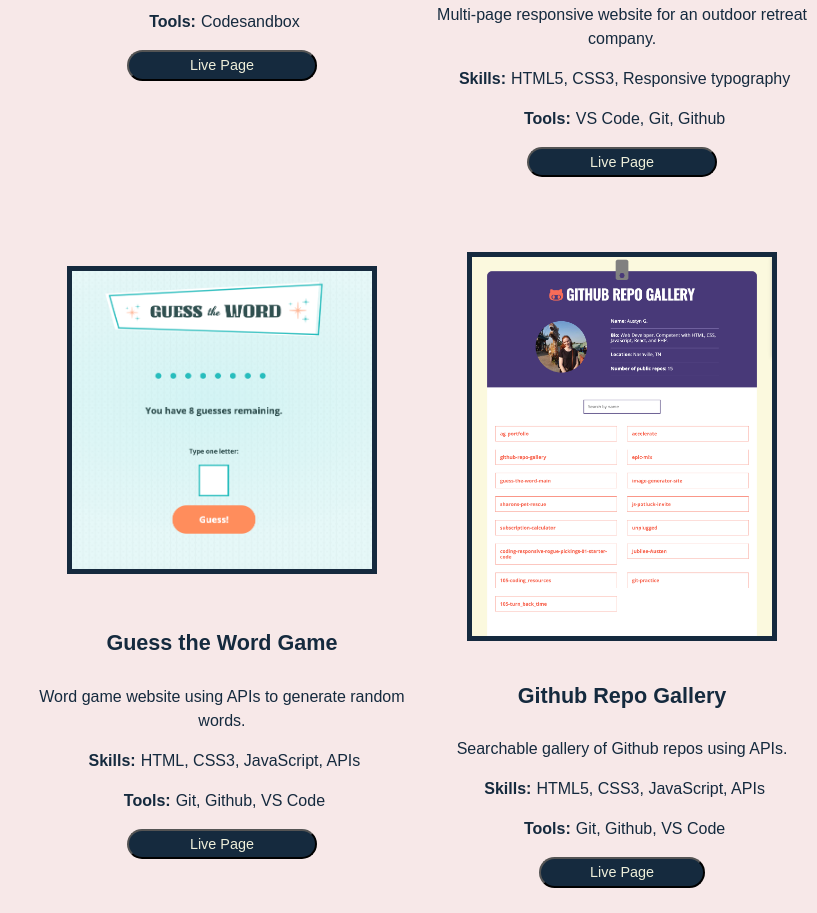
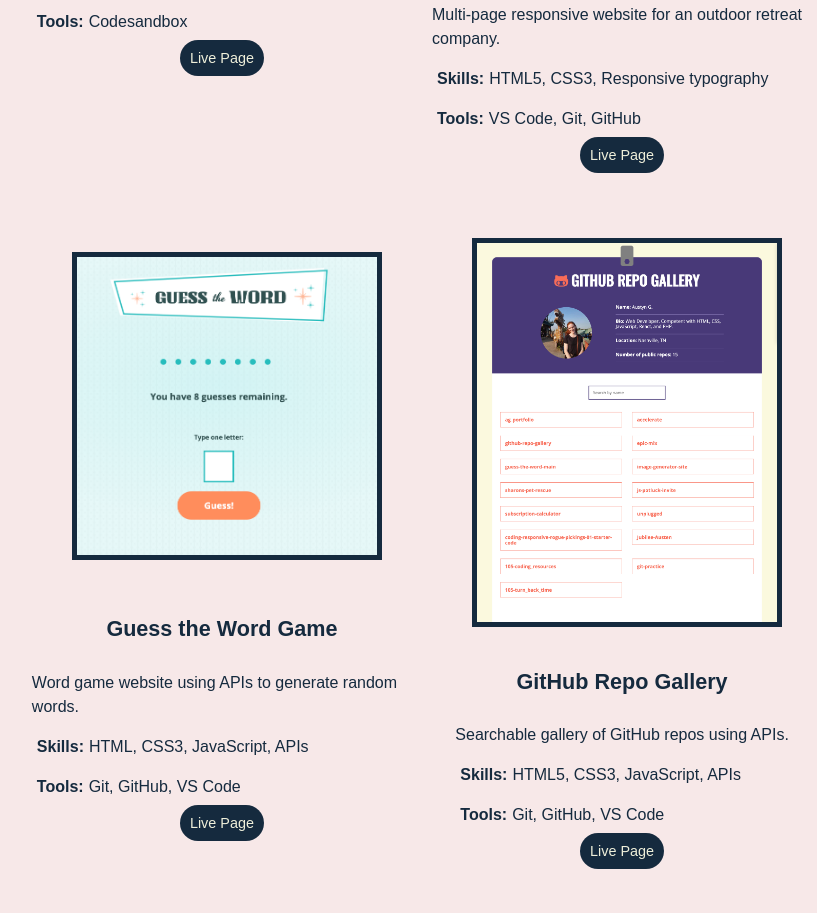
Before and after one commit to austyng27/ag_portfolio, a website built with Parcel: page index.html in a window 1280 px wide. Shown: the part 1027-1940 px from the top of the page, without its empty margins (218-1035 px from the left). Built offline with nearby package versions, Linux system fonts and the light colour scheme; a web font is replaced by a local one.

Commit message:
Updated live page button and fixed spelling

```diff
--- a/css/main.css
+++ b/css/main.css
@@ -93,6 +93,7 @@ font-family: 'Lexend Tera', sans-serif; */
 
 html {
   font-size: 16px;
+  scroll-behavior: smooth;
 }
 
 body {
@@ -162,13 +163,11 @@ header .content-wrapper {
   display: flex;
   justify-content: center;
   text-align: center;
-  /*background: blue;*/
 }
 
 header nav {
   width: 100%;
   padding: 1.875em 0;
-  /*background: yellow;*/
 }
 
 header nav ul {
@@ -178,13 +177,11 @@ header nav ul {
   margin: 0 1.875em;
   padding: 0;
   list-style: none;
-  /*background: lightpink;*/
 
 }
 
 header nav ul li {
   width: 90%;
-  /*background: lightgreen;*/
 }
 
 
@@ -195,7 +192,6 @@ header nav ul li a {
   text-transform: capitalize;
   text-decoration: none;
   color: #EEEFDA;
-  /*background: hotpink;*/
 }
 
 #contact-button {
@@ -222,7 +218,6 @@ header h2 {
   text-align: center;
   width: 100%;
   margin: 80px 0;
-  /*background: red;*/
 }
 
 #projects h2 {
@@ -235,14 +230,12 @@ header h2 {
   text-align: center;
   flex-flow: row wrap;
   width: 100%;
-  /*background: yellow;*/
 }
 
 #projects .content-wrapper .showcase article {
   margin: 20px 0;
   padding: 10px 10px;
   width: 50%;
-  /*background: green;*/
 }
 
 figure{
@@ -250,6 +243,7 @@ figure{
   justify-content: center;
   align-items: center;
 }
+
 #projects img {
   object-fit: fill;
   border: 5px solid #152A3E;
@@ -264,13 +258,14 @@ figure{
 }
 
 #projects p {
+  text-align: left;
   color: #152A3E;
 }
 
-button {
+.live-page-button {
   width: 50%;
   border-radius: 30px;
-  padding: 5px;
+  padding: 10px;
   background: #152A3E;
 }
 
@@ -296,7 +291,6 @@ button {
   justify-content: center;
   text-align: center;
   flex-flow: row wrap;
-  /*background: green;*/
 }
 
 #skills h2 {
@@ -341,7 +335,6 @@ flex-flow: row wrap;
   color: #152A3E;
   font-size: 1.25em;
   font-weight: 700;
-  /*background: lightblue;*/
 }
 
 .tech-box {
@@ -366,7 +359,6 @@ flex-flow: row wrap;
   display: flex;
   justify-content: center;
   text-align: center;
-  /*background: white;*/
 }
 
 .author-photo {
@@ -374,7 +366,6 @@ flex-flow: row wrap;
   display: flex;
   justify-content: center;
   text-align: center;
-  /*background: green;*/
 }
 
 .author-photo img {
@@ -389,7 +380,6 @@ flex-flow: row wrap;
   justify-content: center;
   text-align: center;
   flex-flow: row wrap;
-  /*background: yellow;*/
 }
 
 .author-info h2 {
@@ -399,7 +389,6 @@ flex-flow: row wrap;
   text-align: center;
   flex-flow: row wrap;
   color: #152A3E;
-  /*background: blue;*/
 }
 
 .author-info h3 {
@@ -409,7 +398,6 @@ flex-flow: row wrap;
   text-align: center;
   flex-flow: row wrap;
   color: #152A3E;
-  /*background: yellow;*/
 }
 
 .info-paragraph {
@@ -418,7 +406,6 @@ flex-flow: row wrap;
   padding: 0 0 0 10px;
   display: block;
   text-align: left;
-  /*background: yellow;*/
 }
 
 .info-paragraph p {
@@ -446,7 +433,6 @@ flex-flow: row wrap;
   text-align: center;
   flex-flow: row wrap;
   padding: 0 0 60px 0;
-  /*background: lightgreen;*/
 }
 
 #contact h2 {
@@ -455,7 +441,6 @@ flex-flow: row wrap;
   justify-content: center;
   text-align: center;
   color: #EEEFDA;
-  /*background: yellow;*/
 }
 
 .connect-with-me {
@@ -464,7 +449,6 @@ flex-flow: row wrap;
   justify-content: center;
   text-align: center;
   flex-flow: row wrap;
-  /*background: white;*/
 }
 
 .contact-info {
@@ -474,7 +458,6 @@ flex-flow: row wrap;
   text-align: center;
   flex-flow: row wrap;
   padding: 20px;
-  /*background: green;*/
 }
 
 .hire-me {
@@ -484,14 +467,12 @@ flex-flow: row wrap;
   text-align: center;
   flex-flow: row wrap;
   color: #EEEFDA;
-  /*background: pink;*/
 }
 
 .contact-info p {
   width: 100%;
   flex-flow: row wrap;
   color: #EEEFDA;
-  /*background: yellow;*/
 }
 
 .social-info {
@@ -501,13 +482,11 @@ flex-flow: row wrap;
   text-align: center;
   flex-flow: row wrap;
   padding: 30px;
-  /*background: hotpink;*/
 }
 
 .follow-me {
   width: 100%;
   color: #EEEFDA;
-  /*background: lightgrey;*/
 }
 
 .social-icons {
@@ -515,7 +494,6 @@ flex-flow: row wrap;
   display: flex;
   justify-content: center;
   text-align: center;
-  /*background: lightskyblue;*/
 }
 
 .social-icons ul {
@@ -526,13 +504,11 @@ flex-flow: row wrap;
   list-style: none;
   margin: 0;
   padding: 0;
-  /*background: lightsalmon;*/
 }
 
 .social-icons ul li {
   margin: 0 20px;
   width: 100%;
-  /*background: yellow;*/
 }
 
 .social-icons ul li a {
@@ -543,7 +519,6 @@ flex-flow: row wrap;
   padding: 0;
   font-size: 2.125em;
   color: #EEEFDA;
-  /*background: green;*/
 }
 
 .location {
@@ -551,7 +526,6 @@ flex-flow: row wrap;
   display: flex;
   flex-flow: row wrap;
   padding: 30px;
-  /*background: plum;*/
 }
 
 .meet-me {
@@ -561,7 +535,6 @@ flex-flow: row wrap;
   text-align: center;
   flex-flow: row wrap;
   color: #EEEFDA;
-  /*background: lightseagreen;*/
 }
 
 .city {
@@ -569,7 +542,6 @@ flex-flow: row wrap;
   display: flex;
   justify-content: center;
   text-align: center;
-  /*background: white;*/
 }
 
 .city p {
@@ -578,7 +550,6 @@ flex-flow: row wrap;
   justify-content: center;
   text-align: center;
   color: #EEEFDA;
-  /*background: yellow;*/
 }
 
 .copywrite {
@@ -590,7 +561,6 @@ flex-flow: row wrap;
   color: #EEEFDA;
   padding: 30px;
   margin: 60px 0 0 0;
-  /*background: purple;*/
 }
 
 
@@ -610,7 +580,6 @@ flex-flow: row wrap;
     margin: 20px 0;
     padding: 10px 10px;
     width: 33%;
-    /*background: purple;*/
   }
 
   .list-wrapper{
@@ -619,7 +588,6 @@ flex-flow: row wrap;
     justify-content: center;
     align-items: center;
     flex-flow: row wrap;
-    /*background: lightseagreen;*/
     }
 
   #skills .content-wrapper .skill-list article {
@@ -629,7 +597,6 @@ flex-flow: row wrap;
     text-align: center;
     flex-flow: row wrap;
     font-size: 1.25em;
-    /*background: pink;*/
   }
 
   .author-photo {
@@ -646,7 +613,6 @@ flex-flow: row wrap;
     justify-content: space-evenly;
     text-align: center;
     flex-flow: row;
-    /*background: blue;*/
   }
 
   .contact-info {
@@ -656,13 +622,11 @@ flex-flow: row wrap;
     text-align: center;
     flex-flow: row wrap;
     padding: 20px;
-    /*background: lightgreen;*/
   }
 
   .social-info {
     width: 30%;
     padding: 20px;
-    /*background: hotpink;*/
   }
 
   .location {
@@ -670,7 +634,6 @@ flex-flow: row wrap;
     display: flex;
     flex-flow: row wrap;
     padding: 20px;
-    /*background: plum;*/
   }
 }
 
@@ -684,7 +647,6 @@ flex-flow: row wrap;
     display: flex;
     justify-content: center;
     text-align: center;
-    /*background: pink;*/
 }
 
 .author-info {
@@ -693,10 +655,10 @@ flex-flow: row wrap;
   justify-content: center;
   text-align: center;
   flex-flow: row wrap;
-  /*background: lightcoral;*/
 }
 }
 /*------------------------------------------------------- */
+
 /* ==========================================================================
    Helper classes
    ========================================================================== */
--- a/index.html
+++ b/index.html
@@ -54,53 +54,59 @@
         <div class="showcase">
           <article>
             <figure>
-              <img src="img/sticky-notes-app.png" alt="Sticky note application">
+              <a href="https://1pitr3.csb.app/" target="_blank"><img src="img/sticky-notes-app.png"
+                  alt="Sticky note application"></a>
             </figure>
             <div class="project-block">
               <h4>Sticky Notes App</h4>
               <p>React app where users and generate, delete, edit, and search sticky notes.</p>
               <p><span class="skills-bold">Skills:</span>ES6, JSX</p>
               <p><span class="skills-bold">Tools:</span>Codesandbox</p>
-              <button><a href="https://1pitr3.csb.app/" target="_blank">Live Page</a></button>
+              <a class="live-page-button" href="https://1pitr3.csb.app/" target="_blank">Live Page</a>
             </div>
           </article>
 
           <article>
             <figure>
-              <img src="img/unplugged.png" alt="Unplugged company website">
+              <a href="https://austyng27.github.io/unplugged/" target="_blank"><img src="img/unplugged.png"
+                  alt="Unplugged company website"></a>
             </figure>
             <div class="project-block">
               <h4>Unplugged Website</h4>
               <p>Multi-page responsive website for an outdoor retreat company.</p>
               <p><span class="skills-bold">Skills:</span>HTML5, CSS3, Responsive typography</p>
-              <p><span class="skills-bold">Tools:</span>VS Code, Git, Github</p>
-              <button><a href="https://austyng27.github.io/unplugged/" target="_blank">Live Page</a></button>
+              <p><span class="skills-bold">Tools:</span>VS Code, Git, GitHub</p>
+              <a class="live-page-button" href="https://austyng27.github.io/unplugged/" target="_blank">Live Page</a>
             </div>
           </article>
 
           <article>
             <figure>
-              <img src="img/guess-the-word.png" alt="Guess the word website">
+              <a href="https://austyng27.github.io/guess-the-word-main/" target="_blank"><img
+                  src="img/guess-the-word.png" alt="Guess the word website"></a>
             </figure>
             <div class="project-block">
               <h4>Guess the Word Game</h4>
               <p>Word game website using APIs to generate random words.</p>
               <p><span class="skills-bold">Skills:</span>HTML, CSS3, JavaScript, APIs</p>
-              <p><span class="skills-bold">Tools:</span>Git, Github, VS Code</p>
-              <button><a href="https://austyng27.github.io/guess-the-word-main/" target="_blank">Live Page</a></button>
+              <p><span class="skills-bold">Tools:</span>Git, GitHub, VS Code</p>
+              <a class="live-page-button" href="https://austyng27.github.io/guess-the-word-main/" target="_blank">Live
+                Page</a>
             </div>
           </article>
 
           <article>
             <figure>
-              <img src="img/austyng27.github.io_github-repo-gallery_.png" alt="Repo Gallery">
+              <a href="https://austyng27.github.io/github-repo-gallery/" target="_blank"><img
+                  src="img/austyng27.github.io_github-repo-gallery_.png" alt="Repo Gallery"></a>
             </figure>
             <div class="project-block">
-              <h4>Github Repo Gallery</h4>
-              <p>Searchable gallery of Github repos using APIs.</p>
+              <h4>GitHub Repo Gallery</h4>
+              <p>Searchable gallery of GitHub repos using APIs.</p>
               <p><span class="skills-bold">Skills:</span>HTML5, CSS3, JavaScript, APIs</p>
-              <p><span class="skills-bold">Tools:</span>Git, Github, VS Code</p>
-              <button><a href="https://austyng27.github.io/github-repo-gallery/" target="_blank">Live Page</a></button>
+              <p><span class="skills-bold">Tools:</span>Git, GitHub, VS Code</p>
+              <a class="live-page-button" href="https://austyng27.github.io/github-repo-gallery/" target="_blank">Live
+                Page</a>
             </div>
           </article>
         </div>
@@ -128,7 +134,7 @@
           <h3>Tech Stack</h3>
           <div class="skill-list">
             <article class="tool-item"><span class="tech-box">Git</span></article>
-            <article class="tool-item"><span class="tech-box">Github</span></article>
+            <article class="tool-item"><span class="tech-box">GitHub</span></article>
             <article class="tool-item"><span class="tech-box">WordPress</span></article>
             <article class="tool-item"><span class="tech-box">MySQL</span></article>
             <article class="tool-item"><span class="tech-box">FTP client</span></article>
@@ -144,16 +150,16 @@
           <img src="img/AustynG.jpg" alt="Austyn Goslee">
         </div>
         <div class="author-info">
-          <h2>Hi, I'm Austyn.</h2>
-          <h3>I'm a Nashville-based Front End Developer who translates beautiful design concepts into clean, efficient
+          <h2>Hi, I'm Austyn Goslee.</h2>
+          <h3>I'm a Nashville-based Front-End Developer who translates beautiful design concepts into clean, efficient
             code.</h3>
           <div class="info-paragraph">
             <p>My passion for writing code stems from my lifelong love of travel and language learning. I've lived
               abroad, studied French in school, and spent time learning several more languages. This and my eye for
               visual design naturally brought me to front-end development. I really enjoy the challenge of leveraging
               both creativity and functionality to build seamless user experiences and bring designs to life.</p>
-              <p>When I'm
-              not coding, you'll find me fawning over my garden plants or covered in paint while I refinish furniture.
+            <p>When I'm not coding, you'll find me fawning over my garden plants or covered in paint while I refinish
+              furniture.
             </p>
             <p><span class="work-together">I can't wait to work with you.</span></p>
           </div>
@@ -170,8 +176,9 @@
       <div class="connect-with-me">
         <div class="contact-info">
           <h3 class="hire-me">Hire Me</h3>
-          <p>614.716.9566<br>
-            austyngoslee@gmail.com</p>
+          <p><a href="tel:6147169566">614.716.9566</a><br>
+            <a href="mailto: austyngoslee@gmail.com">austyngoslee@gmail.com</a>
+          </p>
         </div>
         <div class="social-info">
           <h3 class="follow-me">Follow Me</h3>
```
